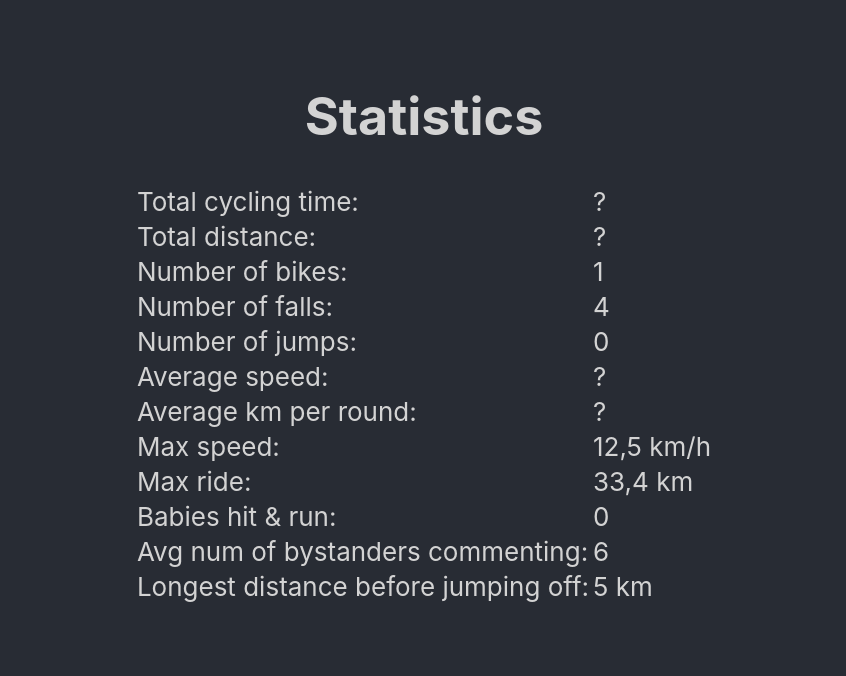
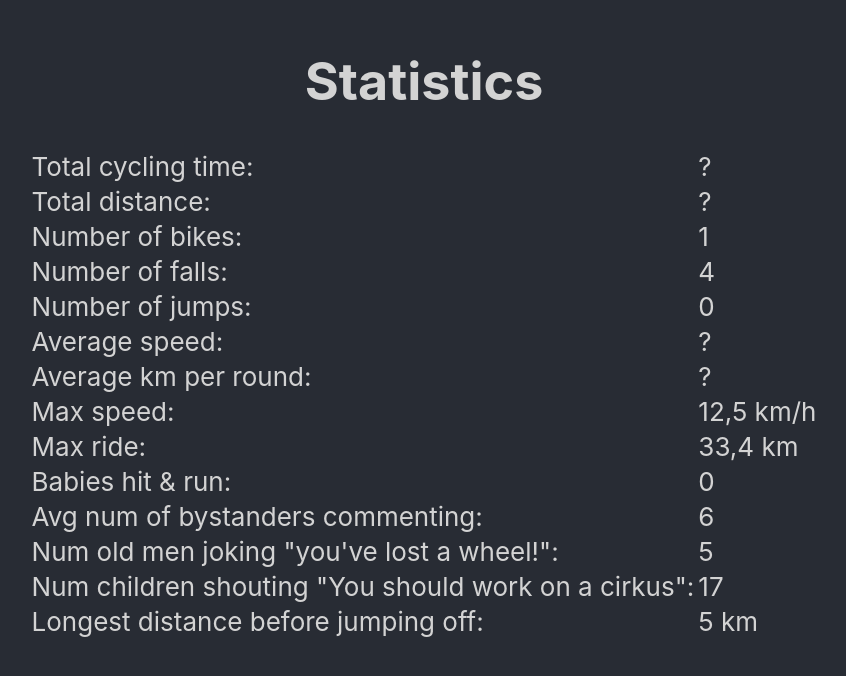
Before and after one commit to kmork/sillywheelie, a React (Create React App) app: page / in a window 1280 px wide. Shown: the part 3485-4161 px from the top of the page, without its empty margins (216-1062 px from the left). Built offline with nearby package versions, Linux system fonts and the light colour scheme.

Commit message:
More stats

```diff
--- a/src/Components/Stats.js
+++ b/src/Components/Stats.js
@@ -51,6 +51,14 @@ const Stats=()=>{
                         <td>6</td>
                     </tr>
                     <tr align="left">
+                        <td>Num old men joking "you've lost a wheel!":</td>
+                        <td>5</td>
+                    </tr>
+                    <tr align="left">
+                        <td>Num children shouting "You should work on a cirkus":</td>
+                        <td>17</td>
+                    </tr>
+                    <tr align="left">
                         <td>Longest distance before jumping off:</td>
                         <td>5 km</td>
                     </tr>
```
